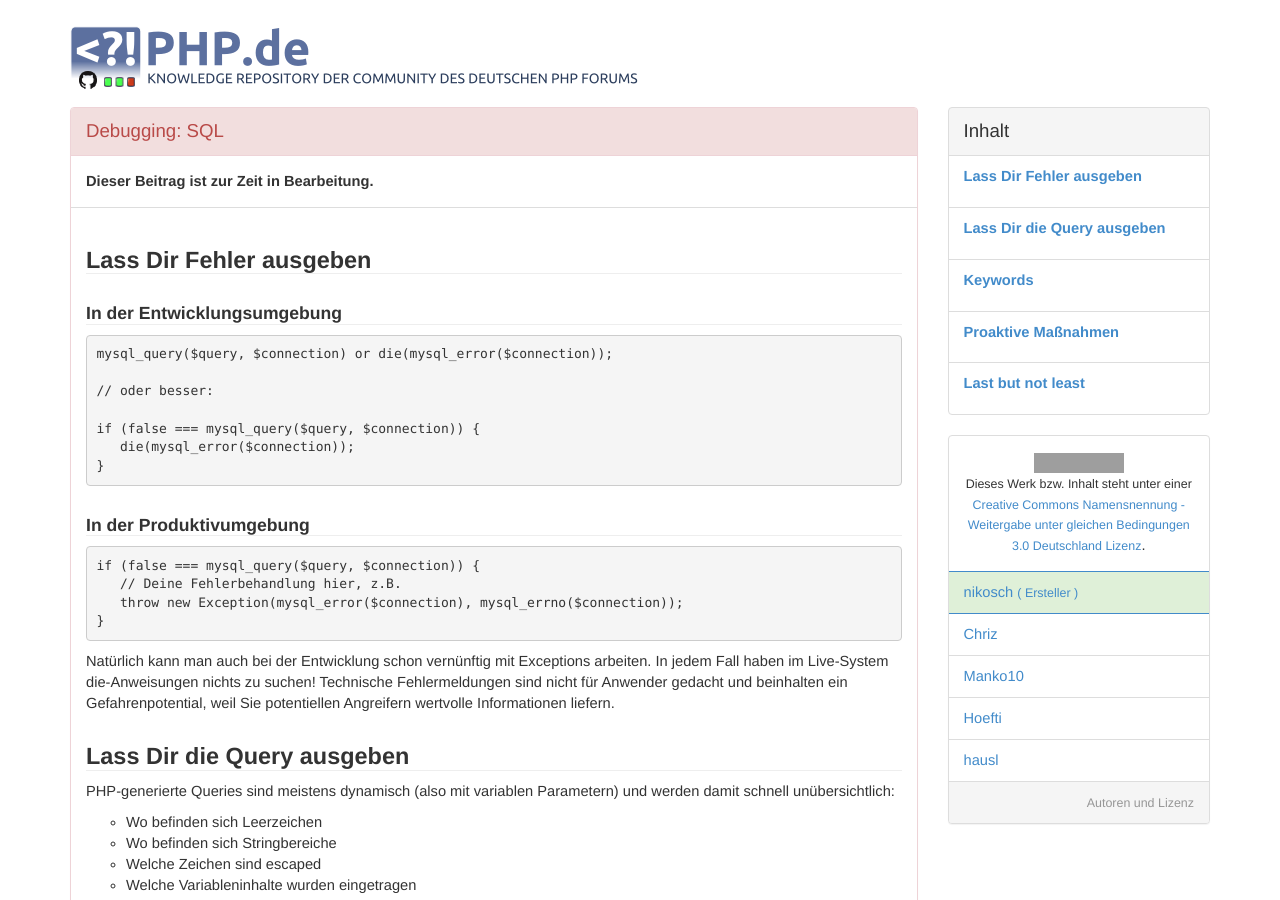
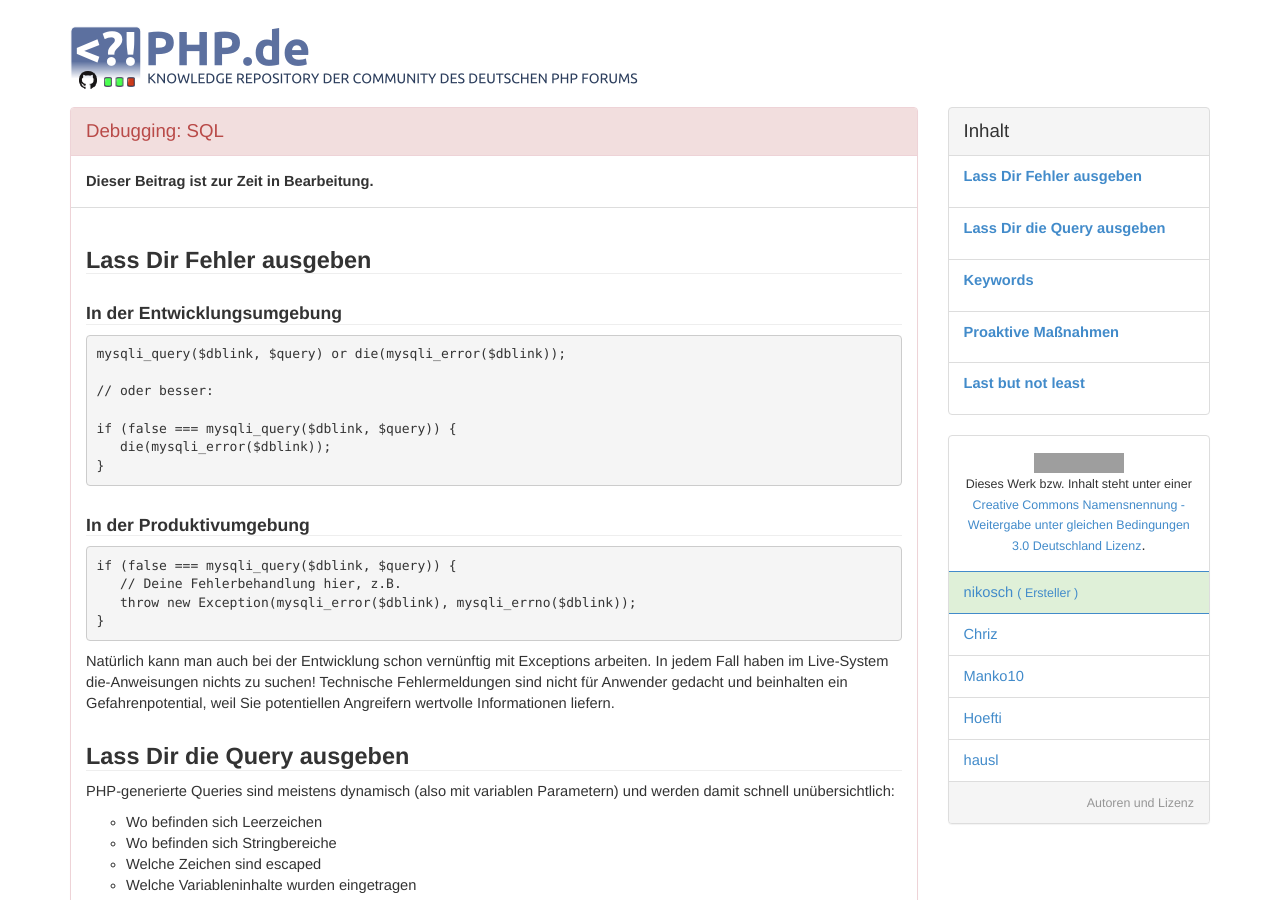
Before and after one commit to php-de/php-de.github.io, a Jekyll site: the page built from debugging/sql.md, in a window 1280 px wide and 900 px high. Built offline with Jekyll 4.4.1, drawn with Linux system fonts in a browser that asks for light colours; some of the changed text lies outside the part shown; grey boxes are pictures that could not be loaded.

Commit message:
update to mysqli_

```diff
--- a/debugging/sql.md
+++ b/debugging/sql.md
@@ -48,12 +48,12 @@ entry-type: in-progress
 #### In der Entwicklungsumgebung
 
 ~~~ php
-mysql_query($query, $connection) or die(mysql_error($connection));
+mysqli_query($dblink, $query) or die(mysqli_error($dblink));
 
 // oder besser:
 
-if (false === mysql_query($query, $connection)) {
-   die(mysql_error($connection));
+if (false === mysqli_query($dblink, $query)) {
+   die(mysqli_error($dblink));
 }
 ~~~
 
@@ -61,9 +61,9 @@ if (false === mysql_query($query, $connection)) {
 #### In der Produktivumgebung
 
 ~~~ php
-if (false === mysql_query($query, $connection)) {
+if (false === mysqli_query($dblink, $query)) {
    // Deine Fehlerbehandlung hier, z.B.
-   throw new Exception(mysql_error($connection), mysql_errno($connection));
+   throw new Exception(mysqli_error($dblink), mysqli_errno($dblink));
 }
 ~~~
 
@@ -72,7 +72,6 @@ Natürlich kann man auch bei der Entwicklung schon vernünftig mit Exceptions ar
 ### Lass Dir die Query ausgeben
 
 PHP-generierte Queries sind meistens dynamisch (also mit variablen Parametern) und werden damit schnell unübersichtlich:
-
 - Wo befinden sich Leerzeichen
 - Wo befinden sich Stringbereiche
 - Welche Zeichen sind escaped
@@ -193,7 +192,7 @@ Auch den Wechsel der für PHP und SQL zuständigen Begrenzer sollte man vermeide
 Negativbeispiel - Wechsel der Stringbegrenzer ist unübersichtlich
 
 ~~~ php
-$name = mysql_real_escape_string($name , $connection);
+$name = mysqli_real_escape_string($dblink, $name);
 $query = 'SELECT `Name` ,
                  `Age`
           FROM    Users
@@ -226,7 +225,7 @@ $query = 'SELECT `Name`  ,
           FROM    Users';
 
 
-$name = mysql_real_escape_string($name , $connection);
+$name = mysqli_real_escape_string($dblink, $name);
 $query = 'SELECT `Name` ,
                  `Age`
           FROM    Users
```
